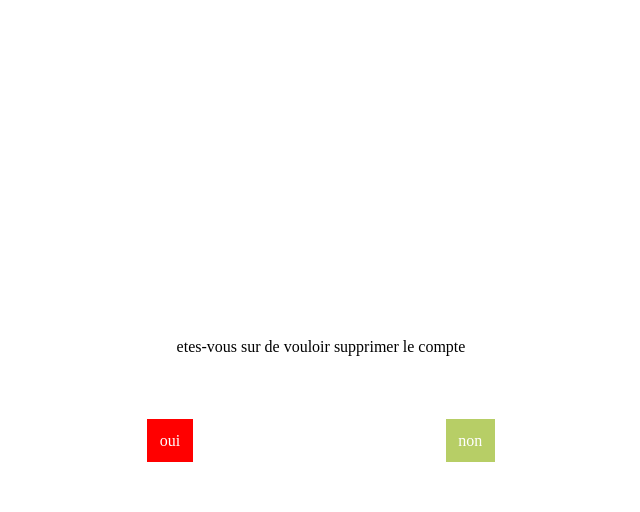
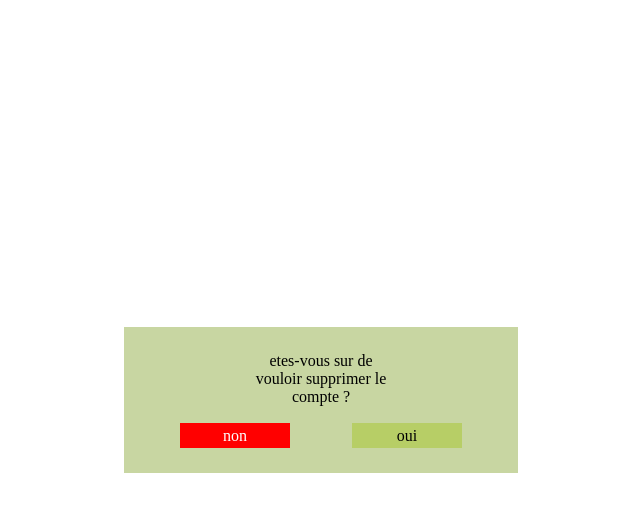
Before and after one commit to LeMoutMout/site_vente_aliments, a PHP site: page /vues/suppresionCompte.php in a window 1280 px wide. Shown: the top 512 px of the page, without its empty margins (319-959 px from the left). Run offline with PHP 8.4, Linux system fonts and the light colour scheme.

Commit message:
confirmation delete

```diff
--- a/supressionCompte.css
+++ b/supressionCompte.css
@@ -6,6 +6,15 @@
     text-align: center;
     align-items: center;
     align-content: center;
+}
+
+.centre_elem_bloc {
+    display: flex;
+    justify-content: center;
+    text-align: center;
+    align-items: center;
+    align-content: center;
+    padding: 2%;
 }
 
 .warp {
@@ -22,16 +31,20 @@
 
 .btn {
     padding: 1%;
-    margin-left: 10%;
-    margin-right: 10%;
+    width: 30%;
+    margin-left: 9%;
+    margin-right: 9%;
 }
 
-.oui {
+.non {
     background-color: red;
     color: white;
 }
 
-.non {
+.oui {
     background-color: #B7CE66;
-    color: white;
 }
+
+.bloc {
+    background-color: #C8D6A2;
+}
--- a/vues/suppresionCompte.php
+++ b/vues/suppresionCompte.php
@@ -1,12 +1,14 @@
 <link rel="stylesheet" href="../supressionCompte.css">
 <div class="centre_elem warp">
-    <div class="text">
-        etes-vous sur de vouloir supprimer le compte
-    </div>
-    <div class="btn oui">
-        oui
-    </div>
-    <div class="btn non">
-        non
+    <div class="centre_elem_bloc warp bloc">
+        <div class="text">
+            etes-vous sur de vouloir supprimer le compte ?
+        </div>
+        <div class="btn non" onclick=" location.href = '?del=yes'">
+            non
+        </div>
+        <div class="btn oui">
+            oui
+        </div>
     </div>
 </div>
```
